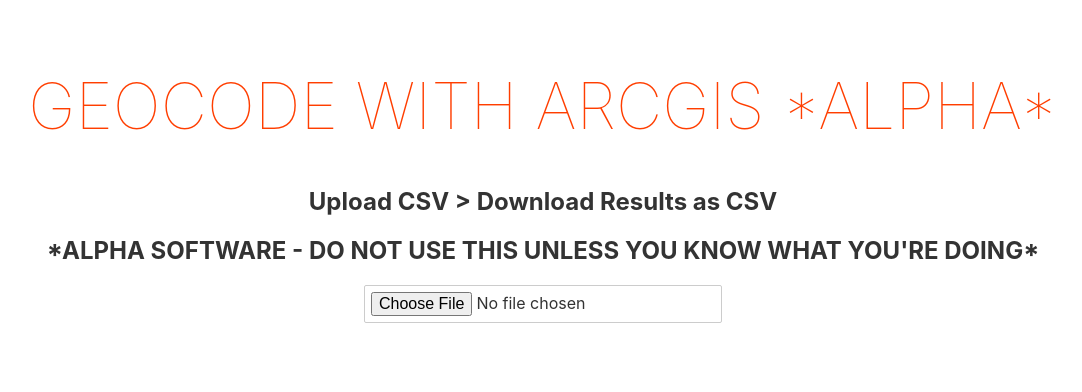
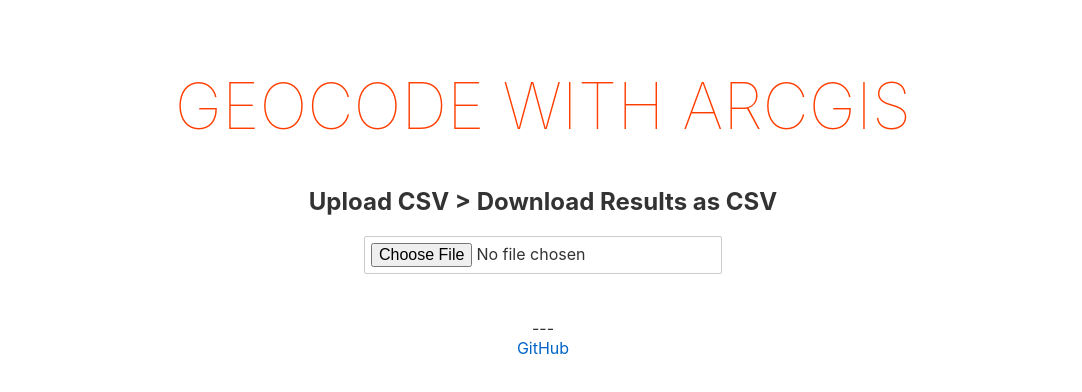
Before and after one commit to gavinr/geocode-with-arcgis, a Svelte app: page / in a window 1280 px wide. Shown: the top 392 px of the page, without its empty margins (97-1179 px from the left). Built offline with nearby package versions, Linux system fonts and the light colour scheme.

Commit message:
sweetalert2 - confirmation dialog

```diff
--- a/package.json
+++ b/package.json
@@ -27,6 +27,7 @@
     "svelte": "^3.0.0",
     "svelte-check": "^1.0.0",
     "svelte-preprocess": "^4.0.0",
+    "sweetalert2": "^10.4.0",
     "tslib": "^2.0.0",
     "typescript": "^3.9.3"
   },
--- a/public/global.css
+++ b/public/global.css
@@ -61,3 +61,7 @@
 button:focus {
 	border-color: #666;
 }
+
+.swal2-html-container {
+	text-align: left;
+}
--- a/src/App.svelte
+++ b/src/App.svelte
@@ -19,12 +19,11 @@
         var reader = new FileReader();
         reader.readAsText(file, "UTF-8");
         reader.onload = function (e: Event) {
-          console.log("result:", this.result);
           const text = this.result as string;
           const result: ParseResult<any> = parse(text, {
             header: true,
           });
-          console.log("result", result);
+          // console.log("result", result);
           columns = result.meta.fields;
           csv = result.data;
         };
@@ -36,9 +35,7 @@
   };
 
   const handleGeocode = (evt) => {
-    console.log("handleGeocode", evt.detail);
     Geocode(evt.detail, csv).then((geocodeResults: object[]) => {
-      console.log("geocodeResults!", geocodeResults);
       geocodeResultsCSV = unparse(geocodeResults);
       var blob = new Blob(["\ufeff", geocodeResultsCSV]);
       geocodeResultsCSVURL = URL.createObjectURL(blob);
@@ -66,19 +63,27 @@
       max-width: none;
     }
   }
+  footer {
+    text-align: center;
+  }
 </style>
 
 <main>
-  <h1>Geocode with ArcGIS *ALPHA*</h1>
+  <h1>Geocode with ArcGIS</h1>
   <h2>Upload CSV &gt; Download Results as CSV</h2>
-  <h2>*ALPHA SOFTWARE - DO NOT USE THIS UNLESS YOU KNOW WHAT YOU'RE DOING*</h2>
   <input type="file" accept="text/csv" bind:files />
   <ChooseColumns {columns} on:geocode={handleGeocode} />
   {#if csv}
     <br /><CreditEstimate rows={csv} />
   {/if}
+  <br /><br />
   {#if geocodeResultsCSVURL}
     <a download="geocodeResults.csv" href={geocodeResultsCSVURL}>Download
       Results!</a>
   {/if}
 </main>
+
+<footer>
+  ---<br />
+  <a href="https://github.com/gavinr/geocode-with-arcgis">GitHub</a>
+</footer>
--- a/src/Geocode.ts
+++ b/src/Geocode.ts
@@ -1,8 +1,31 @@
 import { UserSession } from "@esri/arcgis-rest-auth";
 import { bulkGeocode } from "@esri/arcgis-rest-geocoding";
+import Swal from 'sweetalert2';
 
-export default function (columnInfos, data) {
-  return new Promise((resolve, reject) => {
+export default async function (columnInfos, data) {
+  return new Promise(async (resolve, reject) => {
+    const { value: accept } = await Swal.fire({
+      title: 'Are you sure?',
+      html: `<ol>
+        <li>This operation will consume credits.</li>
+        <li>The geocoded results may vary in quality.</li>
+        <li>The geocoded results may be permanently lost if you close the browser or your browser crashes.</li>
+      </ol>`,
+      icon: 'warning',
+      showCancelButton: true,
+      input: 'checkbox',
+      inputValue: 0,
+      inputPlaceholder:
+        'I have read the above and agree to the risks',
+      confirmButtonText:
+        'Continue<i class="fa fa-arrow-right"></i>',
+      inputValidator: (result) => {
+        return !result && 'Please read and agree to the risks first.'
+      }
+    } as any);
+    // using "any" for now because https://github.com/sweetalert2/sweetalert2.github.io/pull/131
+
+    if (accept) {
       UserSession.beginOAuth2({
         // register an app of your own to create a unique clientId
         clientId: "__CLIENT_ID__",
@@ -46,5 +69,6 @@
           }
         );
       });
+    }
   });
 }
```
Also changed, not shown: 1 other file (tests, documents, lock files or other folders). Lines whose indentation alone changed are shown as unchanged.
